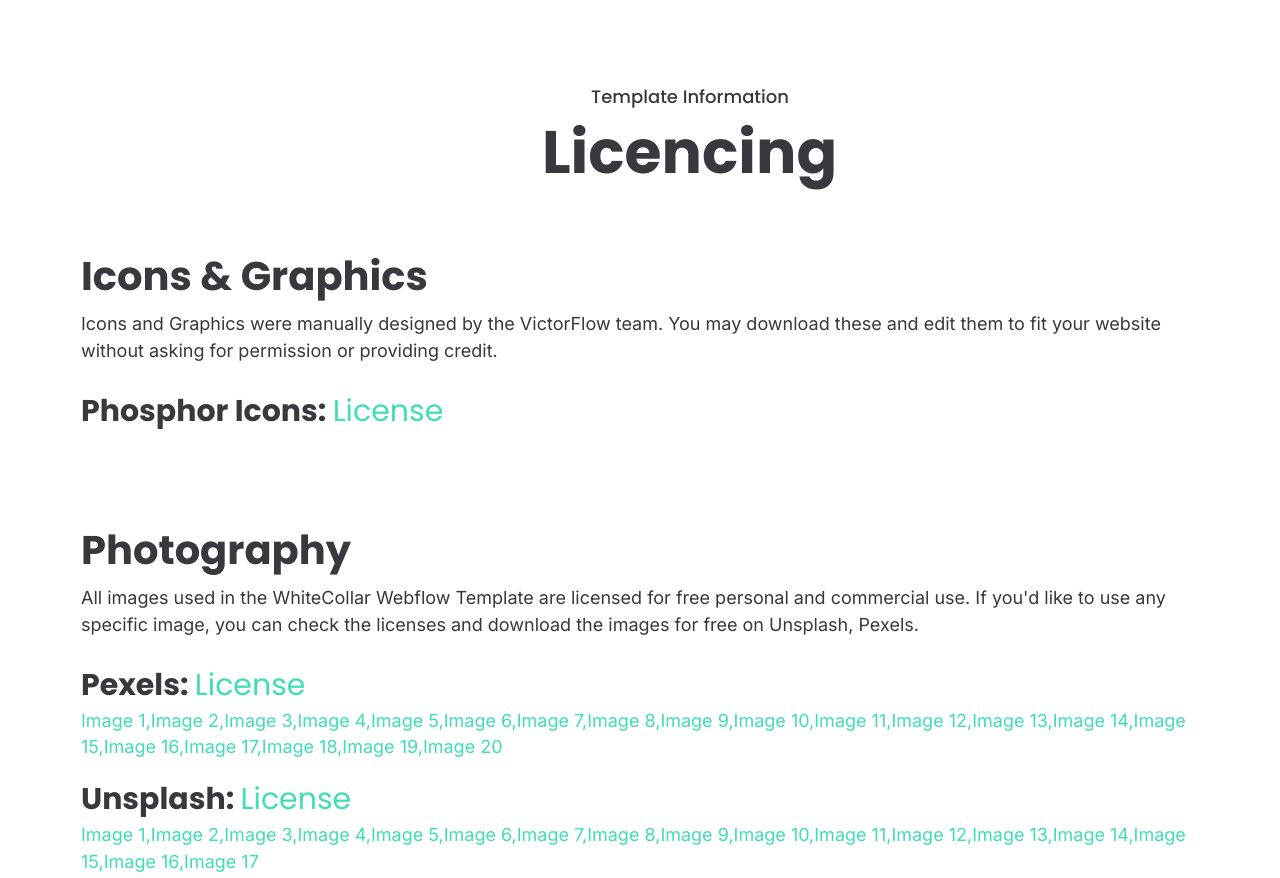
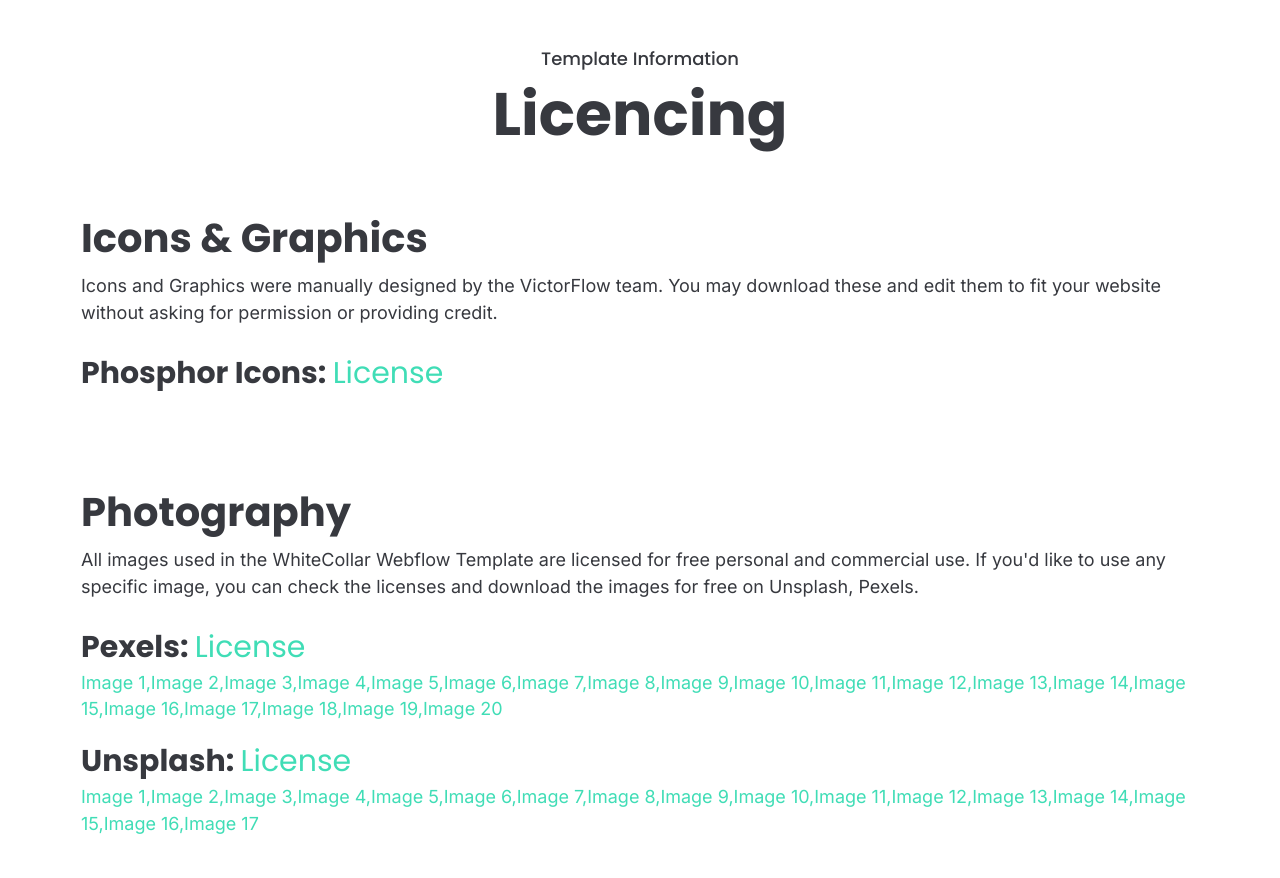
Before and after one commit to Witch0544/lessons, a plain HTML site: page lesson_7/index.html in a window 1280 px wide. Shown: the top 878 px of the page. Drawn offline with Linux system fonts and the light colour scheme.

Commit message:
Add files via upload

```diff
--- a/lesson_7/css/style.css
+++ b/lesson_7/css/style.css
@@ -14,8 +14,8 @@ body {
 	margin: 0 auto;
 }
 .titles {
-	width: 296px;
-	margin: 38px 461px 70px 461px;
+	margin-bottom: 70px;
+	text-align: center;
 	text-transform: capitalize;
 }
 .title-text,
```
